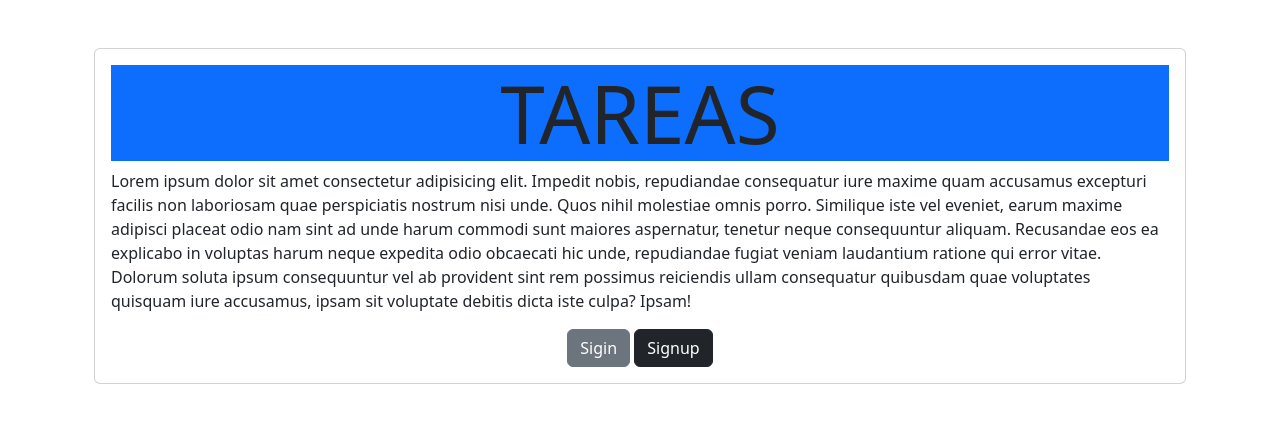
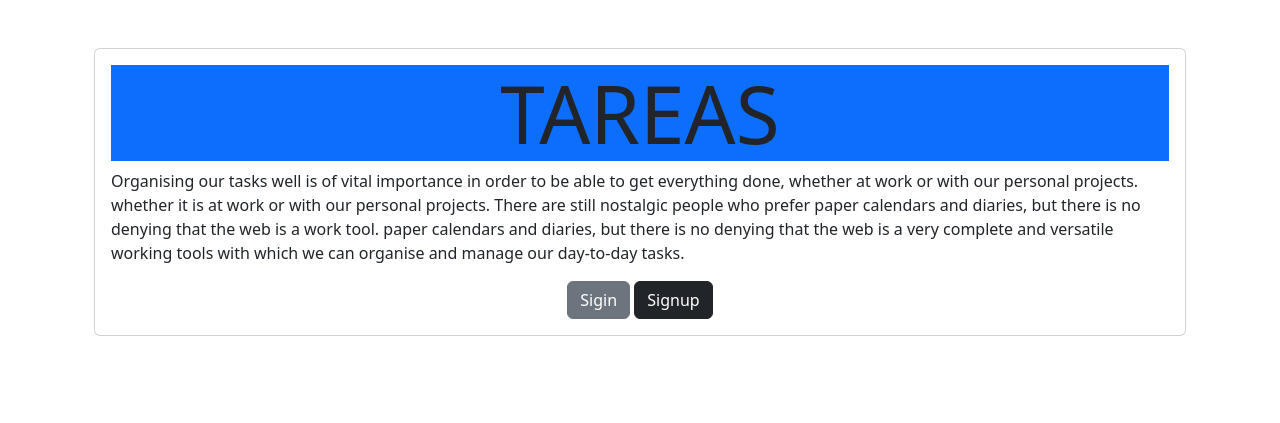
Before and after one commit to MUwaldir/django-tareas, a Django app: page / in a window 1280 px wide. Shown: the part 56-479 px from the top of the page. Run offline with Django 4.2, Linux system fonts and the light colour scheme.

Commit message:
modifique el texto de la presentación

```diff
--- a/tasks/templates/tasks/home.html
+++ b/tasks/templates/tasks/home.html
@@ -1,26 +1,22 @@
-{% extends 'tasks/base.html' %}
+{% extends 'tasks/base.html' %} {% block content %}
+<main class="container py-5">
+  <section class="card card-body">
+    <h1 class="bg-primary display-1 text-center">TAREAS</h1>
+    <p>
+      Organising our tasks well is of vital importance in order to be able to get everything done, whether at work or with our personal projects.
+      whether it is at work or with our personal projects.
+      There are still nostalgic people who prefer paper calendars and diaries, but there is no denying that the web is a work tool.
+      paper calendars and diaries, but there is no denying that the web is a very complete and versatile working
+      tools with which we can organise and manage our day-to-day tasks.
 
-{% block content %}
-<main class="container py-5">
 
-  <section class="card card-body">
 
-    <h1 class="bg-primary display-1 text-center">TAREAS</h1>
-    <p >
-      Lorem ipsum dolor sit amet consectetur adipisicing elit. Impedit nobis,
-      repudiandae consequatur iure maxime quam accusamus excepturi facilis non
-      laboriosam quae perspiciatis nostrum nisi unde. Quos nihil molestiae omnis
-      porro. Similique iste vel eveniet, earum maxime adipisci placeat odio nam sint
-      ad unde harum commodi sunt maiores aspernatur, tenetur neque consequuntur
-      aliquam. Recusandae eos ea explicabo in voluptas harum neque expedita odio
-      obcaecati hic unde, repudiandae fugiat veniam laudantium ratione qui error
-      vitae. Dolorum soluta ipsum consequuntur vel ab provident sint rem possimus
-      reiciendis ullam consequatur quibusdam quae voluptates quisquam iure
-      accusamus, ipsam sit voluptate debitis dicta iste culpa? Ipsam!
+
+
     </p>
     <div class="text-center">
       <a class="btn btn-secondary" href="/signin">Sigin</a>
-      <a  class="btn btn-dark" href="/signup">Signup</a>
+      <a class="btn btn-dark" href="/signup">Signup</a>
     </div>
   </section>
 </main>
```
